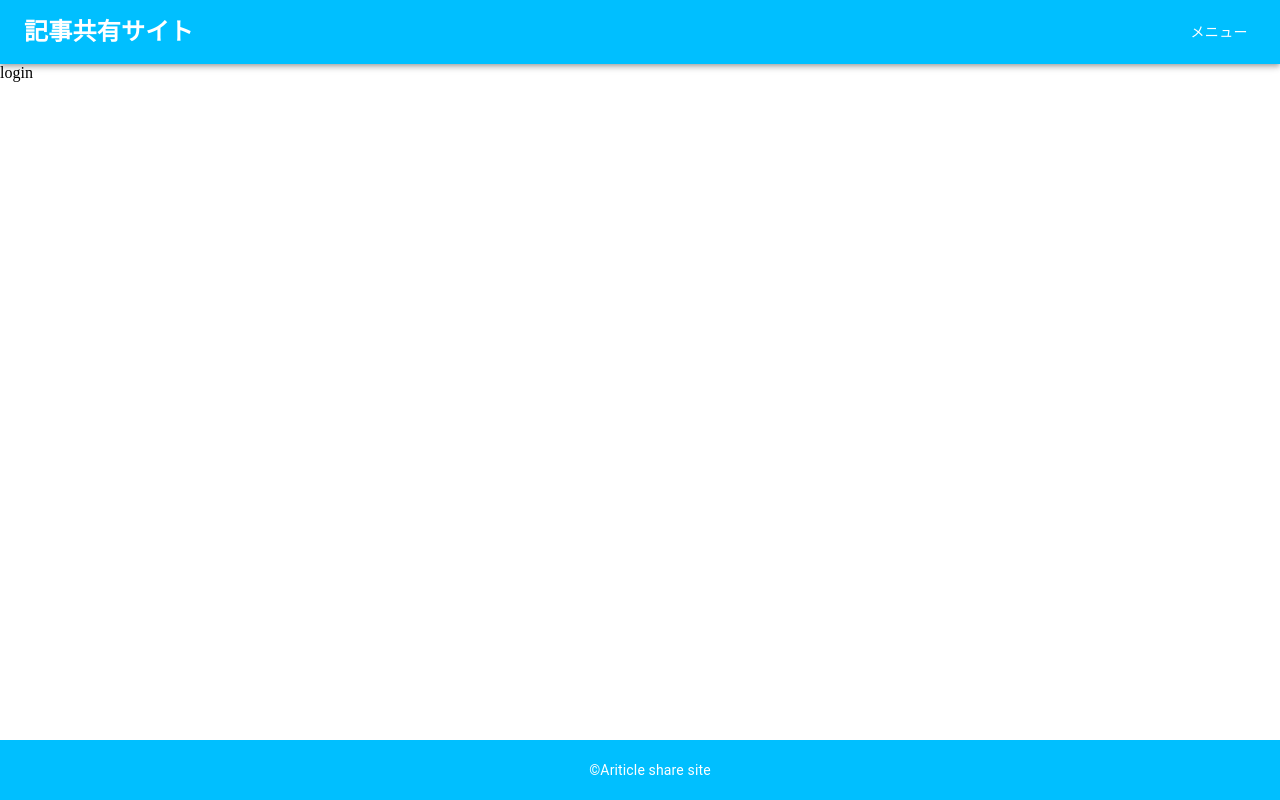
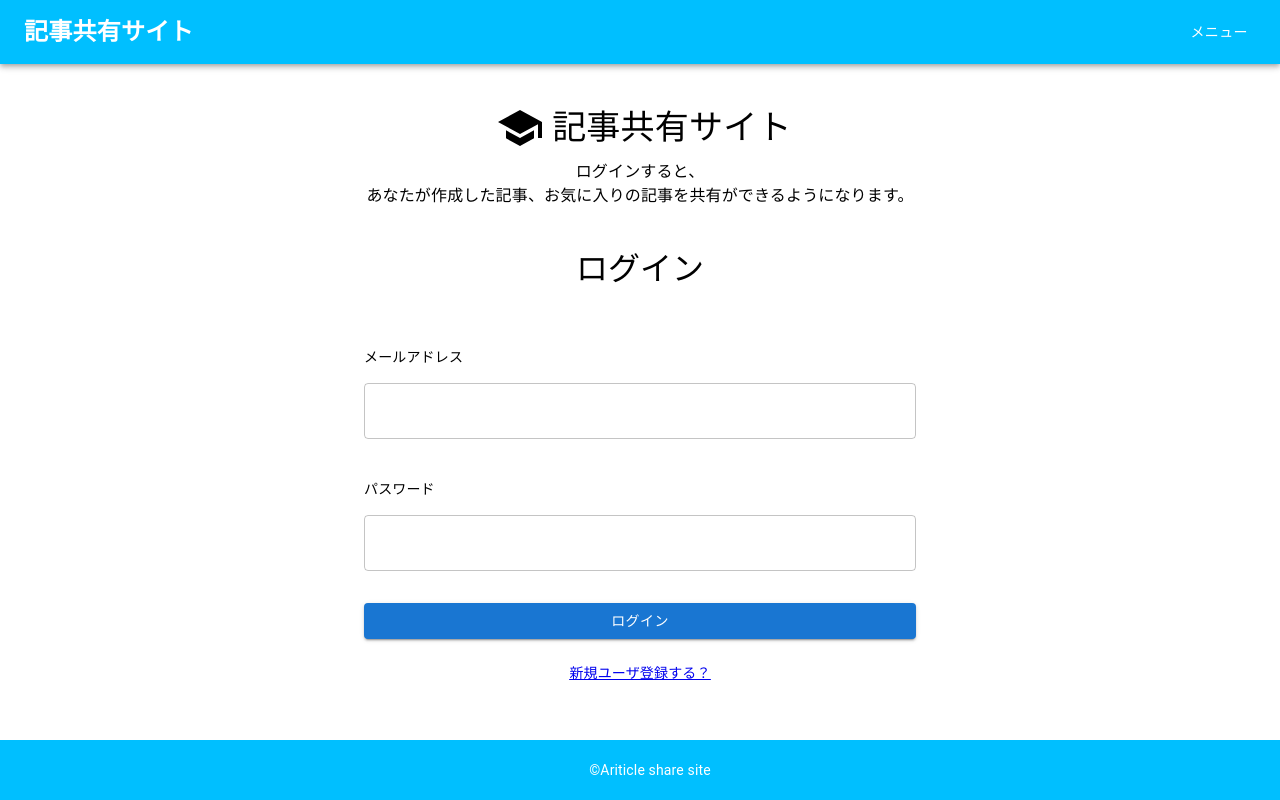
Before and after one commit to Hashimoto-Noriaki/ts-nest-next-graphql-hasura-app, a Next.js app in the folder frontend/: page /login in a window 1280 px wide. Built offline with nearby package versions, Linux system fonts and the light colour scheme.

Commit message:
ログイン画面と新規登録画面の作成

```diff
--- a/frontend/package.json
+++ b/frontend/package.json
@@ -16,7 +16,7 @@
     "@emotion/react": "^11.14.0",
     "@emotion/styled": "^11.14.0",
     "@mui/icons-material": "^6.3.0",
-    "@mui/material": "^6.2.1",
+    "@mui/material": "^6.3.0",
     "graphql": "^16.10.0",
     "http-proxy-middleware": "^3.0.3",
     "next": "15.1.2",
--- a/frontend/src/pages/login.tsx
+++ b/frontend/src/pages/login.tsx
@@ -1,7 +1,155 @@
-import React from 'react';
+import { useState } from 'react';
+import { Container, TextField, Button, Typography, Box } from '@mui/material';
+import SchoolIcon from '@mui/icons-material/School';
+import Link from 'next/link';
 
-const login = () => {
-  return <div>login</div>;
+// 型定義
+interface LoginForm {
+  email: string;
+  password: string;
+}
+
+const Login = () => {
+  const [formData, setFormData] = useState<LoginForm>({
+    email: '',
+    password: ''
+  });
+
+  const handleInputChange = (e: React.ChangeEvent<HTMLInputElement>) => {
+    const { name, value } = e.target;
+    setFormData((prevData) => ({
+      ...prevData,
+      [name]: value
+    }));
+  };
+
+  const handleSubmit = (e: React.FormEvent) => {
+    e.preventDefault();
+    // サーバーへの送信処理をここで実装する
+    // console.log(formData);
+  };
+
+  return (
+    <Container maxWidth="sm">
+      <Box
+        sx={{
+          display: 'flex',
+          justifyContent: 'center',
+          alignItems: 'center',
+          mt: 5
+        }}
+      >
+        <Box
+          component="i"
+          className="fas fa-chalkboard-teacher"
+          sx={{ mr: 1, fontSize: '2rem' }}
+        />
+        <SchoolIcon sx={{ mr: 1, fontSize: '3rem' }} />
+        <Typography variant="h4" align="center">
+          記事共有サイト
+        </Typography>
+      </Box>
+
+      <Typography
+        variant="body1"
+        sx={{
+          display: 'block',
+          textAlign: 'center',
+          mt: 1
+        }}
+      >
+        ログインすると、
+        <br />
+        あなたが作成した記事、お気に入りの記事を共有ができるようになります。
+      </Typography>
+
+      <Typography
+        variant="h5"
+        component="h5"
+        align="center"
+        sx={{ mt: 5, fontSize: '2rem' }}
+      >
+        ログイン
+      </Typography>
+
+      <Box
+        component="form"
+        onSubmit={handleSubmit}
+        sx={{
+          display: 'flex',
+          flexDirection: 'column',
+          alignItems: 'center',
+          mt: 3
+        }}
+      >
+        {/* メールアドレスラベル */}
+        <Typography
+          variant="body2"
+          align="left"
+          sx={{
+            width: '100%',
+            mt: 4
+          }}
+        >
+          メールアドレス
+        </Typography>
+        <TextField
+          variant="outlined"
+          fullWidth
+          margin="normal"
+          name="email"
+          value={formData.email}
+          onChange={handleInputChange}
+        />
+
+        <Typography
+          variant="body2"
+          align="left"
+          sx={{
+            width: '100%',
+            mt: 4
+          }}
+        >
+          パスワード
+        </Typography>
+        <TextField
+          variant="outlined"
+          fullWidth
+          margin="normal"
+          name="password"
+          type="password"
+          value={formData.password}
+          onChange={handleInputChange}
+        />
+
+        <Button
+          type="submit"
+          variant="contained"
+          color="primary"
+          fullWidth
+          sx={{ mt: 3 }}
+        >
+          ログイン
+        </Button>
+
+        {/* サインアップリンク */}
+        <Typography
+          variant="body2"
+          sx={{
+            mt: 3,
+            textAlign: 'center',
+            color: 'blue',
+            textDecoration: 'underline',
+            cursor: 'pointer'
+          }}
+        >
+          <Link href="/signup" passHref>
+            新規ユーザ登録する？
+          </Link>
+        </Typography>
+      </Box>
+    </Container>
+  );
 };
 
-export default login;
+export default Login;
```
Also changed, not shown: frontend/src/pages/signup.tsx (+7 -16 lines), 1 other file (tests, documents, lock files or other folders).
